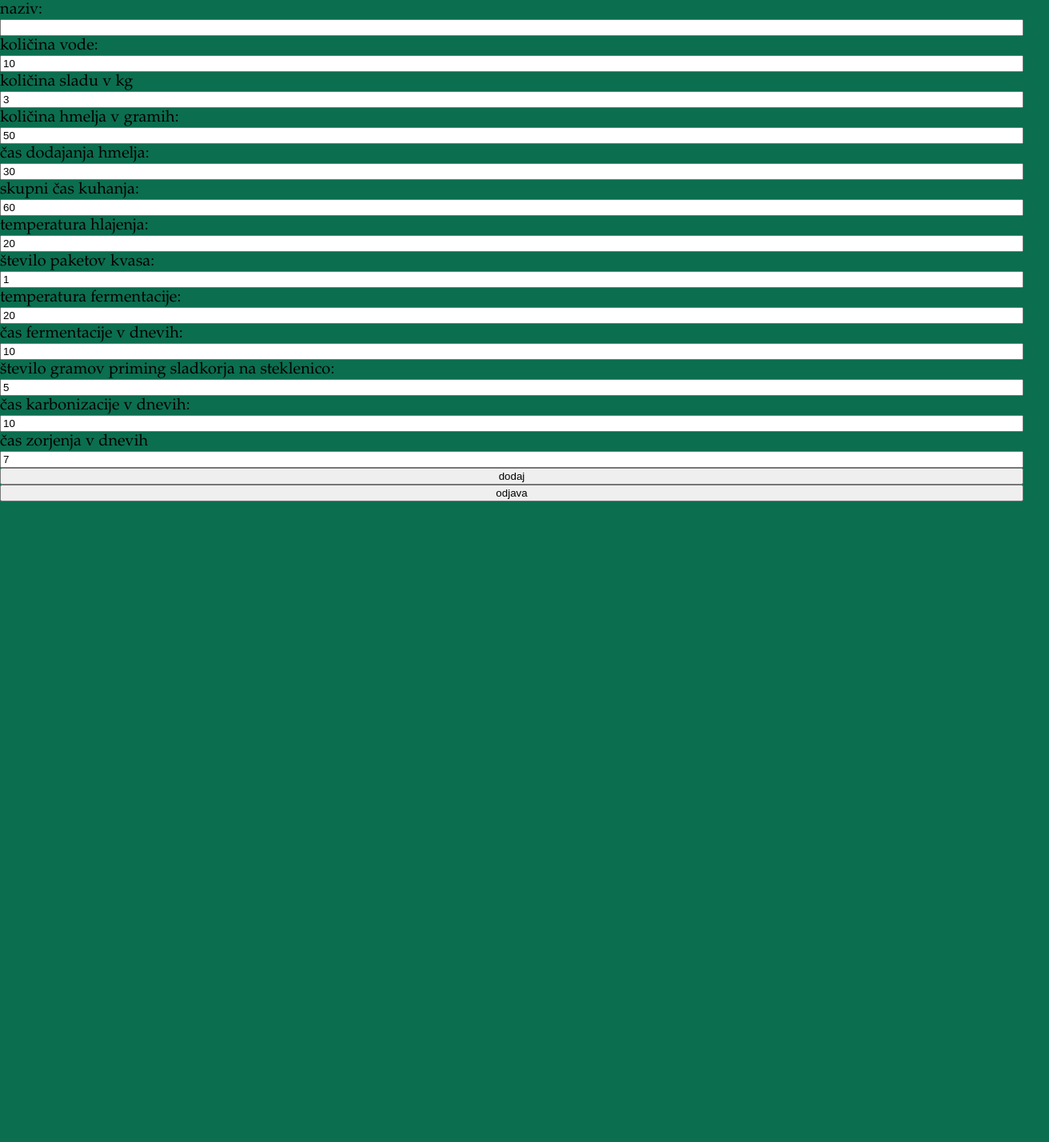
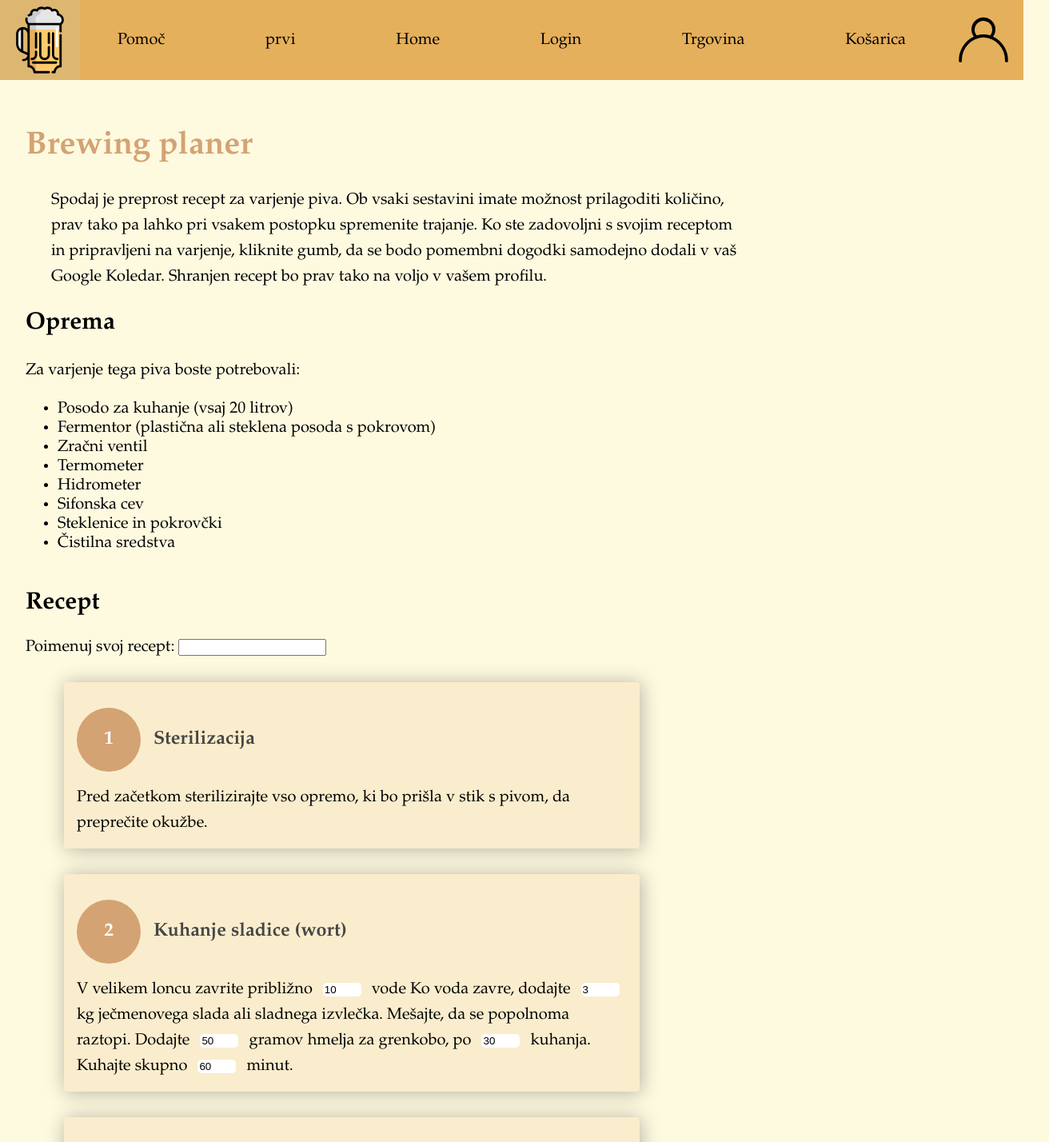
Before and after one commit to markointihar/HomeBrewery, a React (Vite) app in the folder HomeBrewery/: page /dodaj in a window 1280 px wide. Shown: the top 1428 px of the page at 80% size, 1312 px wide, since content can reach past the window. Before the commit the page ends 800 px from the top, so only its background shows below. Built offline with nearby package versions, Linux system fonts and the light colour scheme; no server answers.

Commit message:
vsebina strani za dodajanje receptov

```diff
--- a/HomeBrewery/src/components/TestAddEvent.tsx
+++ b/HomeBrewery/src/components/TestAddEvent.tsx
@@ -1,5 +1,7 @@
 import axios from 'axios';
 import { useState } from 'react';
+import Navbar from './Navbar';
+import '../css/dodajRecept.css';
 
 export default function TestAddEvent() {
     const [recept, setRecept] = useState({
@@ -79,21 +81,101 @@ export default function TestAddEvent() {
 
     return (
         <>
-            naziv: <input name='naziv' type='text'value={recept.naziv} onChange={handleChange}></input>
-            količina vode: <input name='voda_litrov' type='number'value={recept.voda_litrov} onChange={handleChange}></input>
-            količina sladu v kg<input name='slad_kg' type='number'value={recept.slad_kg} onChange={handleChange}></input>
-            količina hmelja v gramih: <input name='hmelj_g' type='number'value={recept.hmelj_g} onChange={handleChange}></input>
-            čas dodajanja hmelja: <input name='cas_dodajanja_hmelja_min' type='number'value={recept.cas_dodajanja_hmelja_min} onChange={handleChange}></input>
-            skupni čas kuhanja: <input name='skupni_cas_kuhanja_min' type='number'value={recept.skupni_cas_kuhanja_min} onChange={handleChange}></input>
-            temperatura hlajenja: <input name='temperatura_hlajenja_c' type='number'value={recept.temperatura_hlajenja_c} onChange={handleChange}></input>
-            število paketov kvasa: <input name='kvas_paketov' type='number'value={recept.kvas_paketov} onChange={handleChange}></input>
-            temperatura fermentacije: <input name='temperatura_fermentacije_c' type='number'value={recept.temperatura_fermentacije_c} onChange={handleChange}></input>
-            čas fermentacije v dnevih: <input name='cas_fermentacije_dni' type='number'value={recept.cas_fermentacije_dni} onChange={handleChange}></input>
-            število gramov priming sladkorja na steklenico: <input name='priming_sladkor_g' type='number'value={recept.priming_sladkor_g} onChange={handleChange}></input>
-            čas karbonizacije v dnevih: <input name='cas_karbonizacije_dni' type='number'value={recept.cas_karbonizacije_dni} onChange={handleChange}></input>
-            čas zorjenja v dnevih<input name='cas_zorenja_dni' type='number'value={recept.cas_zorenja_dni} onChange={handleChange}></input>
-            <button onClick={handleDodaj}>dodaj</button>
-            <button onClick={odjava}>odjava</button>
+            <Navbar />
+            <div className='container'>
+                <h1>Brewing planer</h1>
+                <div className='intro'>
+                    <p>
+                    Spodaj je preprost recept za varjenje piva. Ob vsaki sestavini imate možnost prilagoditi količino, prav
+                    tako pa lahko pri vsakem postopku spremenite trajanje. Ko ste zadovoljni s svojim receptom in pripravljeni
+                    na varjenje, kliknite gumb, da se bodo pomembni dogodki samodejno dodali v vaš Google Koledar. Shranjen
+                    recept bo prav tako na voljo v vašem profilu.
+                    </p>
+                </div>
+                <h2>Oprema</h2>
+                <div >
+                    <p>
+                        Za varjenje tega piva boste potrebovali:
+                    </p>
+                    <ul>
+                        <li>Posodo za kuhanje (vsaj 20 litrov)</li>
+                        <li>Fermentor (plastična ali steklena posoda s pokrovom)</li>
+                        <li>Zračni ventil</li>
+                        <li>Termometer</li>
+                        <li>Hidrometer</li>
+                        <li>Sifonska cev</li>
+                        <li>Steklenice in pokrovčki</li>
+                        <li>Čistilna sredstva</li>
+                    </ul>
+                </div>
+                <h2>Recept</h2>
+                <div>
+                Poimenuj svoj recept: <input name='naziv' type='text'value={recept.naziv} onChange={handleChange}></input>
+                <ol role="list">
+                    <li >
+                        <h3>Sterilizacija</h3>
+                        <p>
+                        Pred začetkom sterilizirajte vso opremo, ki bo prišla v stik s pivom, da preprečite okužbe.
+                        </p>
+                    </li>
+                    <li >
+                        <h3>Kuhanje sladice (wort)</h3>
+                        <p>
+                            V velikem loncu zavrite približno <input name='voda_litrov' type='number'value={recept.voda_litrov} onChange={handleChange}></input> vode
+                            Ko voda zavre, dodajte <input name='slad_kg' type='number'value={recept.slad_kg} onChange={handleChange}></input> kg ječmenovega slada ali sladnega izvlečka. Mešajte, da se popolnoma raztopi.
+                            Dodajte <input name='hmelj_g' type='number'value={recept.hmelj_g} onChange={handleChange}></input> gramov hmelja za grenkobo,
+                            po <input name='cas_dodajanja_hmelja_min' type='number'value={recept.cas_dodajanja_hmelja_min} onChange={handleChange}></input> kuhanja.
+                            Kuhajte skupno <input name='skupni_cas_kuhanja_min' type='number'value={recept.skupni_cas_kuhanja_min} onChange={handleChange}></input> minut.
+                        </p>
+                    </li>
+                    <li >
+                        <h3>Hlajenje sladice</h3>
+                        <p>
+                            Po končanem kuhanju sladico hitro ohladite na približno <input name='temperatura_hlajenja_c' type='number'value={recept.temperatura_hlajenja_c} onChange={handleChange}></input>
+                            z uporabo ledene kopeli ali hladilne tuljave.
+                        </p>
+                    </li>
+                    <li >
+                        <h3>Fermentacija</h3>
+                        <p>
+                            Prelijte ohlajeno sladico v steriliziran fermentor.Ko je sladica ohlajena na
+                            {recept.temperatura_hlajenja_c}, dodajte
+                            <input name='kvas_paketov' type='number'value={recept.kvas_paketov} onChange={handleChange}></input> paketov kvasa. Temeljito premešajte.
+                            Zaprite fermentor in namestite zračni ventil.
+                            Postavite fermentor v temen prostor s stabilno temperaturo
+                            <input name='temperatura_fermentacije_c' type='number'value={recept.temperatura_fermentacije_c} onChange={handleChange}></input> stopinj za približno
+                            <input name='cas_fermentacije_dni' type='number'value={recept.cas_fermentacije_dni} onChange={handleChange}></input> dni.
+                        </p>
+                    </li>
+                    <li >
+                        <h3>Stekleničenje</h3>
+                        <p>
+                            Sterilizirajte steklenice in pokrovčke.
+                            V vsako steklenico dodajte  <input name='priming_sladkor_g' type='number'value={recept.priming_sladkor_g} onChange={handleChange}></input> gramov
+                            priming sladkorja (ali pripravite raztopino in jo dodajte pivini pred stekleničenjem).S sifonsko cevjo previdno prelijte pivo iz fermentorja v steklenice, pri čemer pazite, da ne premešate usedline na dnu fermentorja.
+                            Zaprite steklenice s pokrovčki.
+                        </p>
+                    </li>
+                    <li>
+                        <h3>Karbonizacija</h3>
+                        <p>
+                            Postavite steklenice v temen prostor pri sobni temperaturi za
+                            <input name='cas_karbonizacije_dni' type='number'value={recept.cas_karbonizacije_dni} onChange={handleChange}></input>, da se pivo karbonizira.
+                        </p>
+                    </li>
+                    <li >
+                        <h3>Uživanje</h3>
+                        <p>
+                        Počakajte vsaj <input name='cas_zorenja_dni' type='number'value={recept.cas_zorenja_dni} onChange={handleChange}></input> dni,
+                        da se okusi razvijejo, nato pa ohladite steklenice in uživajte v svojem domačem pivu!
+                        </p>
+                    </li>
+                </ol>
+                </div>
+
+                <button onClick={handleDodaj}>dodaj</button>
+                <button onClick={odjava}>odjava</button>
+        </div>
         </>
     )
 }
--- /dev/null
+++ b/HomeBrewery/src/css/dodajRecept.css
@@ -0,0 +1,89 @@
+
+.container {
+    display: flex;
+    height: 100%;
+    width: 100%;
+    flex-direction: column;
+    margin: 2rem;
+}
+
+.intro {
+    display: flex;
+    width: 70%;
+    padding-left: 2rem;
+}
+
+
+
+* {
+  box-sizing: border-box;
+}
+
+body {
+  background-color: #FEFAE0;
+}
+
+p {
+  margin: 0;
+  line-height: 1.6;
+  color:black;
+}
+
+ol {
+  list-style: none;
+  counter-reset: list;
+  padding: 0 1rem;
+}
+
+ol > li {
+
+  position: relative;
+  counter-increment: list;
+  max-width: 45rem;
+  margin: 2rem ;
+  padding: 2rem 1rem 1rem;
+  box-shadow: 0.1rem 0.1rem 1.5rem rgba(0, 0, 0, 0.3);
+  border-radius: 0.25rem;
+  overflow: hidden;
+  background-color: #FAEDCD;
+}
+
+h3 {
+  display: flex;
+  align-items: baseline;
+  margin: 0 0 1rem;
+  color: rgb(70 70 70);
+}
+
+h3::before {
+  display: flex;
+  justify-content: center;
+  align-items: center;
+  flex: 0 0 auto;
+  margin-right: 1rem;
+  width: 3rem;
+  height: 3rem;
+  content: counter(list);
+  padding: 1rem;
+  border-radius: 50%;
+  background-color: #D4A373;
+  color: white;
+}
+
+p > input {
+    width: 3rem;
+    border-radius: 5px;
+    margin: 0 0.5rem 0 0.5rem;
+    border: none;
+}
+
+button {
+    width: 10%;
+    margin-bottom: 1rem;
+    font-size: 20px;
+}
+
+h1{
+    color: #D4A373;
+
+}
```
